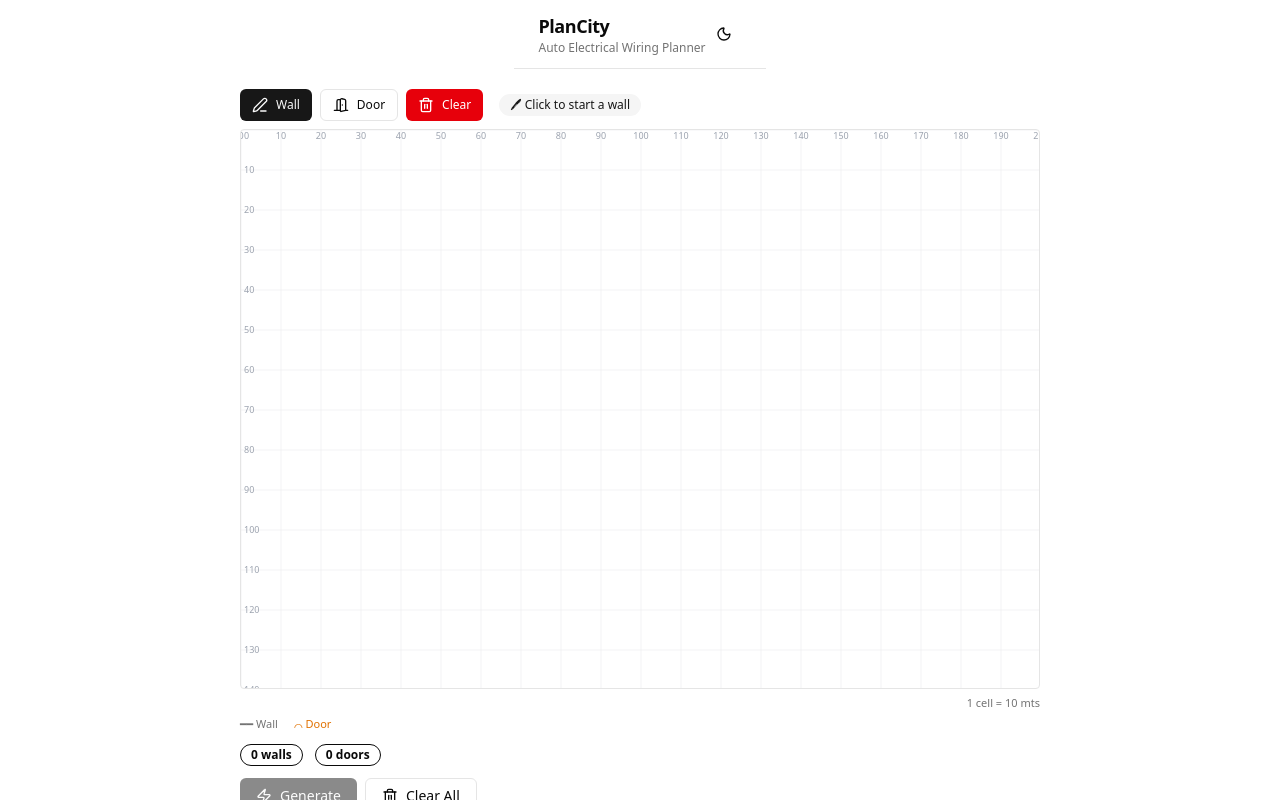
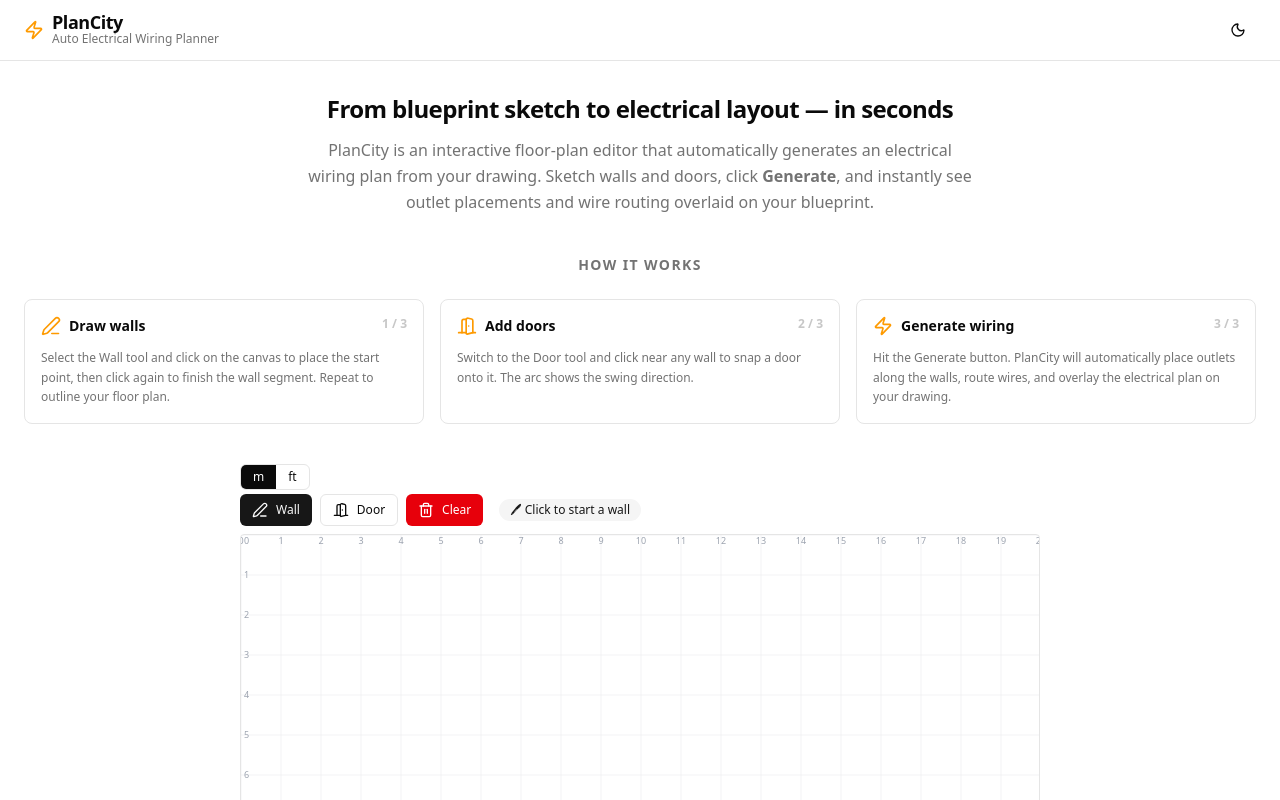
Before and after one commit to vasquezluis/plancity, a React (Vite) app in the folder apps/frontend/: page / in a window 1280 px wide. Shown: the top 800 px of the page. Built offline with nearby package versions, Linux system fonts and the light colour scheme.

Commit message:
feat: update main page structure

```diff
--- a/apps/frontend/src/App.tsx
+++ b/apps/frontend/src/App.tsx
@@ -1,20 +1,105 @@
+import { DoorOpen, PenLine, Zap } from 'lucide-react';
 import ThemeSwitcher from './components/ThemeSwitcher';
 import { FloorPlanEditor } from './floor-plan/FloorPlanEditor';
 
+const HOW_TO_STEPS = [
+  {
+    icon: <PenLine className="w-5 h-5 text-amber-500" />,
+    step: '1',
+    title: 'Draw walls',
+    description:
+      'Select the Wall tool and click on the canvas to place the start point, then click again to finish the wall segment. Repeat to outline your floor plan.',
+  },
+  {
+    icon: <DoorOpen className="w-5 h-5 text-amber-500" />,
+    step: '2',
+    title: 'Add doors',
+    description:
+      'Switch to the Door tool and click near any wall to snap a door onto it. The arc shows the swing direction.',
+  },
+  {
+    icon: <Zap className="w-5 h-5 text-amber-500" />,
+    step: '3',
+    title: 'Generate wiring',
+    description:
+      'Hit the Generate button. PlanCity will automatically place outlets along the walls, route wires, and overlay the electrical plan on your drawing.',
+  },
+];
+
 export function App() {
   return (
-    <div className="flex flex-col items-center min-h-screen bg-background text-foreground">
-      <header className="border-b border-border px-6 py-3 flex items-center justify-between">
-        <div>
-          <h1 className="text-lg font-semibold tracking-tight">PlanCity</h1>
-          <p className="text-xs text-muted-foreground">Auto Electrical Wiring Planner</p>
+    <div className="flex flex-col min-h-screen bg-background text-foreground">
+      {/* Header — full-width, sticky at top */}
+      <header className="sticky top-0 z-10 w-full border-b border-border bg-background/95 backdrop-blur supports-backdrop-filter:bg-background/60">
+        <div className="mx-auto max-w-7xl px-6 py-3 flex items-center justify-between">
+          <div className="flex items-center gap-2">
+            <Zap className="w-5 h-5 text-amber-500" />
+            <div>
+              <h1 className="text-lg font-semibold tracking-tight leading-none">PlanCity</h1>
+              <p className="text-xs text-muted-foreground">Auto Electrical Wiring Planner</p>
+            </div>
+          </div>
+          <ThemeSwitcher />
         </div>
-        <ThemeSwitcher />
       </header>
 
-      <main className="px-6 py-5 max-w-225">
-        <FloorPlanEditor />
+      <main className="flex-1 mx-auto w-full max-w-7xl px-6 py-8 space-y-10">
+        {/* About section */}
+        <section className="text-center max-w-2xl mx-auto space-y-3">
+          <h2 className="text-2xl font-bold tracking-tight">
+            From blueprint sketch to electrical layout — in seconds
+          </h2>
+          <p className="text-muted-foreground leading-relaxed">
+            PlanCity is an interactive floor-plan editor that automatically generates an electrical
+            wiring plan from your drawing. Sketch walls and doors, click <strong>Generate</strong>,
+            and instantly see outlet placements and wire routing overlaid on your blueprint.
+          </p>
+        </section>
+
+        {/* How-to steps */}
+        <section>
+          <h3 className="text-sm font-semibold uppercase tracking-widest text-muted-foreground text-center mb-6">
+            How it works
+          </h3>
+          <ol className="grid grid-cols-1 sm:grid-cols-3 gap-4">
+            {HOW_TO_STEPS.map(({ icon, step, title, description }) => (
+              <li
+                key={step}
+                className="relative rounded-lg border border-border bg-card p-4 flex flex-col gap-3"
+              >
+                {/* Step badge */}
+                <span className="absolute top-4 right-4 text-xs font-bold text-muted-foreground/40 select-none">
+                  {step} / 3
+                </span>
+                <div className="flex items-center gap-2">
+                  {icon}
+                  <span className="font-semibold text-sm">{title}</span>
+                </div>
+                <p className="text-xs text-muted-foreground leading-relaxed">{description}</p>
+              </li>
+            ))}
+          </ol>
+        </section>
+
+        {/* Editor */}
+        <section className="flex items-center justify-center">
+          <FloorPlanEditor />
+        </section>
       </main>
+
+      {/* Footer */}
+      <footer className="w-full border-t border-border">
+        <div className="mx-auto max-w-7xl px-6 py-4 flex flex-col sm:flex-row items-center justify-between gap-2 text-xs text-muted-foreground">
+          <p>&copy; {new Date().getFullYear()} PlanCity — Auto Electrical Wiring Planner</p>
+          <div className="flex items-center gap-4">
+            <span className="inline-flex items-center gap-1">
+              <span className="w-2 h-2 rounded-full bg-amber-500 inline-block" />
+              Phase 1 — MVP
+            </span>
+            <span>Draw &rarr; Generate &rarr; Visualize</span>
+          </div>
+        </div>
+      </footer>
     </div>
   );
 }
--- a/apps/frontend/src/floor-plan/DrawingCanvas.tsx
+++ b/apps/frontend/src/floor-plan/DrawingCanvas.tsx
@@ -8,15 +8,18 @@
   CANVAS_W,
   GRID,
   METERS_PER_CELL,
+  type Unit,
   projectOntoWall,
   snap,
   svgPoint,
+  toDisplay,
 } from './floor-plan.utils';
 
 export function DrawingCanvas({
   walls,
   doors,
   result,
+  unit,
   onWallsChange,
   onDoorsChange,
 }: DrawingCanvasProps) {
@@ -28,7 +31,9 @@
   // ── Grid lines & coordinate labels ─────────────────────────────────────────
   // Each grid cell = METERS_PER_CELL meters. Labels appear on every cell line.
   // Reason: GRID is now 40px so every-cell labeling is readable without clutter.
-  const toMeters = (px: number) => (px / GRID) * METERS_PER_CELL;
+  const unitLabel = unit === 'ft' ? 'ft' : 'm';
+  const cellSize =
+    unit === 'ft' ? `${(METERS_PER_CELL * 3.281).toFixed(1)} ft` : `${METERS_PER_CELL} m`;
   const gridLines: React.ReactNode[] = [];
   for (let x = 0; x <= CANVAS_W; x += GRID) {
     gridLines.push(
@@ -44,7 +49,7 @@
         textAnchor="middle"
         style={{ userSelect: 'none', pointerEvents: 'none' }}
       >
-        {toMeters(x)}
+        {toDisplay(x, unit)}
       </text>
     );
   }
@@ -62,7 +67,7 @@
         textAnchor="start"
         style={{ userSelect: 'none', pointerEvents: 'none' }}
       >
-        {toMeters(y)}
+        {toDisplay(y, unit)}
       </text>
     );
   }
@@ -208,9 +213,11 @@
 
       <div className="flex items-center justify-between mt-1.5">
         <div className="text-[11px] text-muted-foreground font-mono">
-          {hover ? `x: ${toMeters(hover.x)} mts, y: ${toMeters(hover.y)} mts` : '\u00a0'}
+          {hover
+            ? `x: ${toDisplay(hover.x, unit)} ${unitLabel}, y: ${toDisplay(hover.y, unit)} ${unitLabel}`
+            : '\u00a0'}
         </div>
-        <div className="text-[11px] text-muted-foreground">1 cell = {METERS_PER_CELL} mts</div>
+        <div className="text-[11px] text-foreground">1 cell = {cellSize}</div>
       </div>
 
       <div className="flex gap-4 mt-1 text-[11px] text-muted-foreground">
--- a/apps/frontend/src/floor-plan/FloorPlanEditor.tsx
+++ b/apps/frontend/src/floor-plan/FloorPlanEditor.tsx
@@ -1,7 +1,9 @@
 import { Badge } from '@/components/ui/badge';
 import { Button } from '@/components/ui/button';
 import { Trash2, Zap } from 'lucide-react';
+import { useState } from 'react';
 import { DrawingCanvas } from './DrawingCanvas';
+import type { Unit } from './floor-plan.utils';
 import { useFloorPlan } from './useFloorPlan';
 
 export function FloorPlanEditor() {
@@ -17,12 +19,35 @@
     handleDoorsChange,
   } = useFloorPlan();
 
+  const [unit, setUnit] = useState<Unit>('m');
+
   return (
     <div>
+      <div className="flex items-center justify-between mb-1">
+        {/* Unit toggle */}
+        <div className="flex items-center rounded-md border border-border overflow-hidden text-xs font-medium">
+          <button
+            type="button"
+            className={`px-3 py-1 cursor-pointer transition-colors ${unit === 'm' ? 'bg-foreground text-background' : 'hover:bg-muted'}`}
+            onClick={() => setUnit('m')}
+          >
+            m
+          </button>
+          <button
+            type="button"
+            className={`px-3 py-1 cursor-pointer transition-colors ${unit === 'ft' ? 'bg-foreground text-background' : 'hover:bg-muted'}`}
+            onClick={() => setUnit('ft')}
+          >
+            ft
+          </button>
+        </div>
+      </div>
+
       <DrawingCanvas
         walls={walls}
         doors={doors}
         result={result}
+        unit={unit}
         onWallsChange={handleWallsChange}
         onDoorsChange={handleDoorsChange}
       />
--- a/apps/frontend/src/floor-plan/floor-plan.types.ts
+++ b/apps/frontend/src/floor-plan/floor-plan.types.ts
@@ -6,6 +6,7 @@
   walls: Wall[];
   doors: Door[];
   result: GenerateResponse | null;
+  unit: import('./floor-plan.utils').Unit;
   onWallsChange: (walls: Wall[]) => void;
   onDoorsChange: (doors: Door[]) => void;
 };
--- a/apps/frontend/src/floor-plan/floor-plan.utils.ts
+++ b/apps/frontend/src/floor-plan/floor-plan.utils.ts
@@ -2,8 +2,20 @@
 
 export const CANVAS_W = 800;
 export const CANVAS_H = 560;
-export const GRID = 40; // px per grid cell — 1 cell = 10 meters
-export const METERS_PER_CELL = 10; // scale: each grid cell represents 10 m
+export const GRID = 40; // px per grid cell — 1 cell = 1 meter
+export const METERS_PER_CELL = 1; // scale: each grid cell represents 1 m
+export const FEET_PER_METER = 3.281;
+
+export type Unit = 'm' | 'ft';
+
+/** Convert a pixel value to a human-readable distance string in the chosen unit. */
+export function toDisplay(px: number, unit: Unit): string {
+  const meters = (px / GRID) * METERS_PER_CELL;
+  if (unit === 'ft') {
+    return (meters * FEET_PER_METER).toFixed(1);
+  }
+  return meters.toFixed(1).replace(/\.0$/, '');
+}
 
 /** Snap a raw coordinate to the nearest grid point. */
 export function snap(v: number): number {
```
